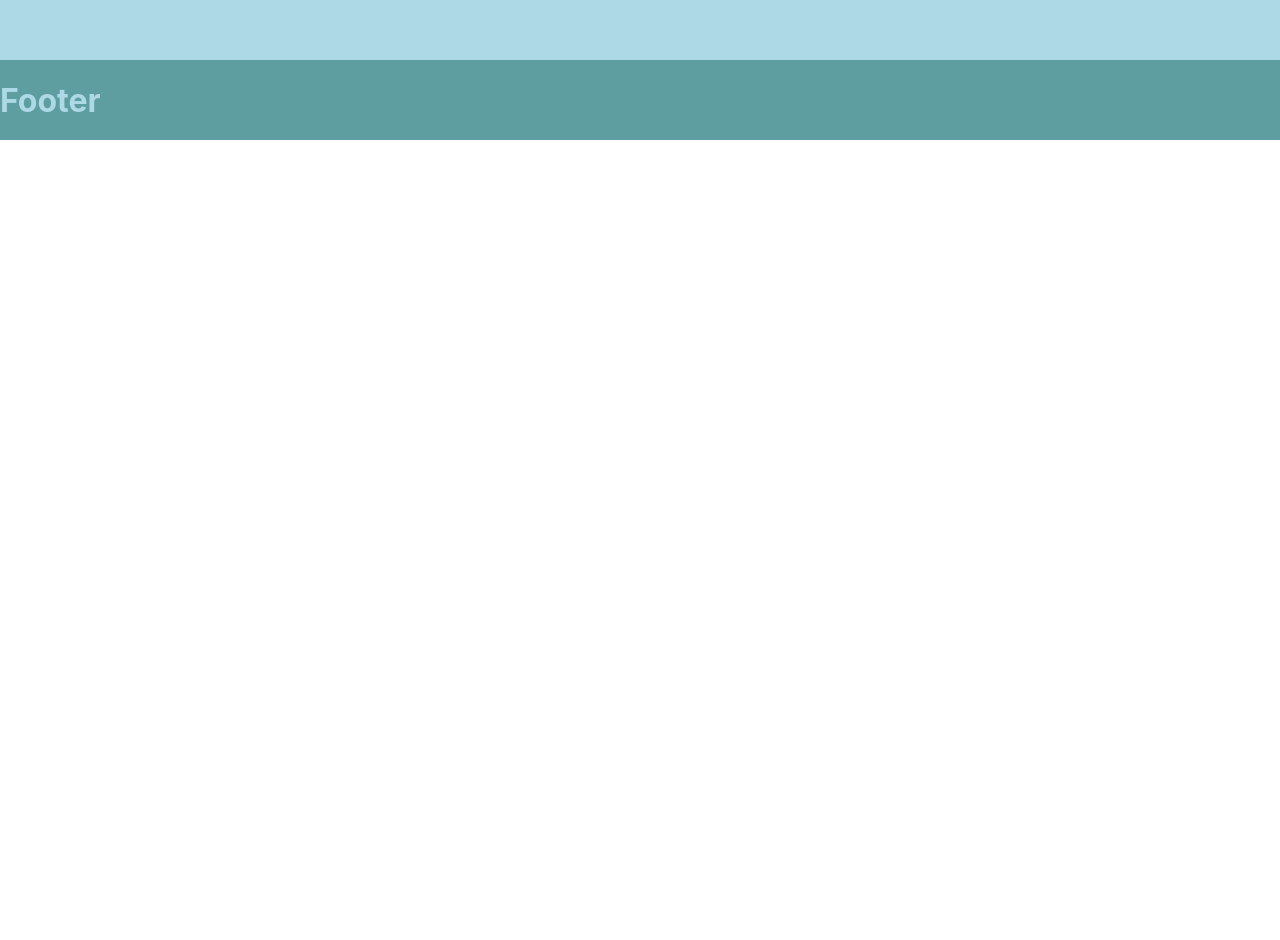
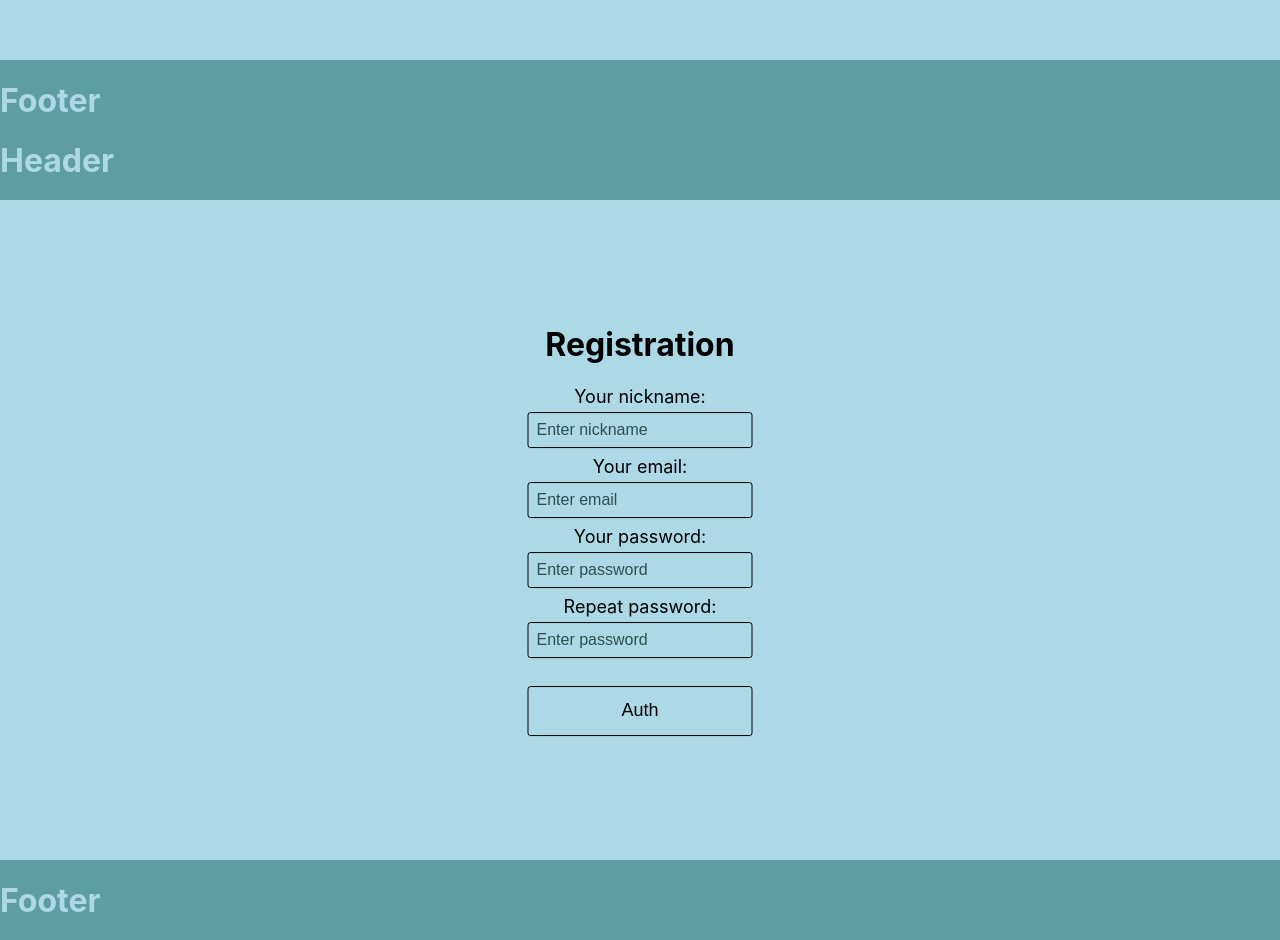
Before and after one commit to serzh0/react_course_2022, a React (Create React App) app: page / in a window 1280 px wide. Shown: the part 1480-2420 px from the top of the page. Before the commit the page ends 1620 px from the top, so only its background shows below. Built offline with nearby package versions, Linux system fonts and the light colour scheme.

Commit message:
lesson_5-hw

```diff
--- a/src/App.tsx
+++ b/src/App.tsx
@@ -15,8 +15,8 @@ const App = () => {
       {/* <FoodShopContainer /> */}
       <MainContainer />
       <AuthContainer />
-      {/* <RegistrationContainer />
-      <SecondAuthContainer /> */}
+      <RegistrationContainer />
+      {/* <SecondAuthContainer /> */}
     </>
   );
 };
--- a/src/components/pages/RegistrationPage/RegistrationPage.module.scss
+++ b/src/components/pages/RegistrationPage/RegistrationPage.module.scss
@@ -1,3 +1,6 @@
 .content {
   background-color: rgb(174, 196, 218);
 }
+.error {
+  color: red;
+}
--- a/src/components/pages/RegistrationPage/index.tsx
+++ b/src/components/pages/RegistrationPage/index.tsx
@@ -1,22 +1,87 @@
-import React from 'react';
+import React, { useEffect, useState } from 'react';
 import Button from '../../common/Button';
 import Form from '../../common/Form';
 import Input from '../../common/Form/Input';
 import PageWrapper from '../../common/PageWrapper';
 import style from './RegistrationPage.module.scss';
 
-const RegistrationPage = () => (
+const RegistrationPage = () => {
+  const [nickName, setNickName] = useState('');
+  const [email, setEmail] = useState('');
+  const [password, setPassword] = useState('');
+  const [hasError, setHasError] = useState(false);
+
+  const submitHandler = () => {
+    if (password.length >= 6) {
+      setHasError(false);
+      console.log({ email, nickName, password });
+    } else {
+      setHasError(true);
+      console.log('error');
+    }
+  };
+  useEffect(() => {
+    if (nickName.length >= 3) {
+      setHasError(false);
+      console.log({ nickName });
+    } else if (nickName.length > 0) {
+      setHasError(true);
+      console.log('error nickname');
+    }
+  }, [nickName]);
+  useEffect(() => {
+    if (password.length >= 6) {
+      setHasError(false);
+      console.log({ password });
+    } else if (password.length > 0) {
+      setHasError(true);
+      console.log('error password');
+    }
+  }, [password]);
+
+  return (
     <PageWrapper>
       <div className={style.content}>
         <Form title="Registration">
-        {/* <Input title="Your name:" placeholder="Enter name" id="1" />
-        <Input title="Your nickname:" placeholder="Enter nickname" id="1" />
-        <Input title="Your password:" placeholder="Enter password" id="1" />
-        <Input title="Repeat password:" placeholder="Enter password" id="1" /> */}
-        <Button title="Auth" onClick={() => console.log('Registration')} />
+          <Input
+            title="Your nickname:"
+            placeholder="Enter nickname"
+            id="1"
+            value={nickName}
+            setValue={setNickName}
+          />
+          <Input
+            title="Your email:"
+            placeholder="Enter email"
+            id="1"
+            value={email}
+            setValue={setEmail}
+          />
+          <Input
+            title="Your password:"
+            placeholder="Enter password"
+            id="1"
+            value={password}
+            setValue={setPassword}
+          />
+          <Input
+            title="Repeat password:"
+            placeholder="Enter password"
+            id="1"
+            value={password}
+            setValue={setPassword}
+          />
+          {hasError && (
+            <div className={style.error}>
+              <span>Пароль должен быть больше 6 символов</span>
+            </div>
+          )}
+
+          <Button title="Auth" onClick={submitHandler} />
         </Form>
       </div>
     </PageWrapper>
   );
+};
 
 export default RegistrationPage;
```
Lines whose indentation alone changed are shown as unchanged.
